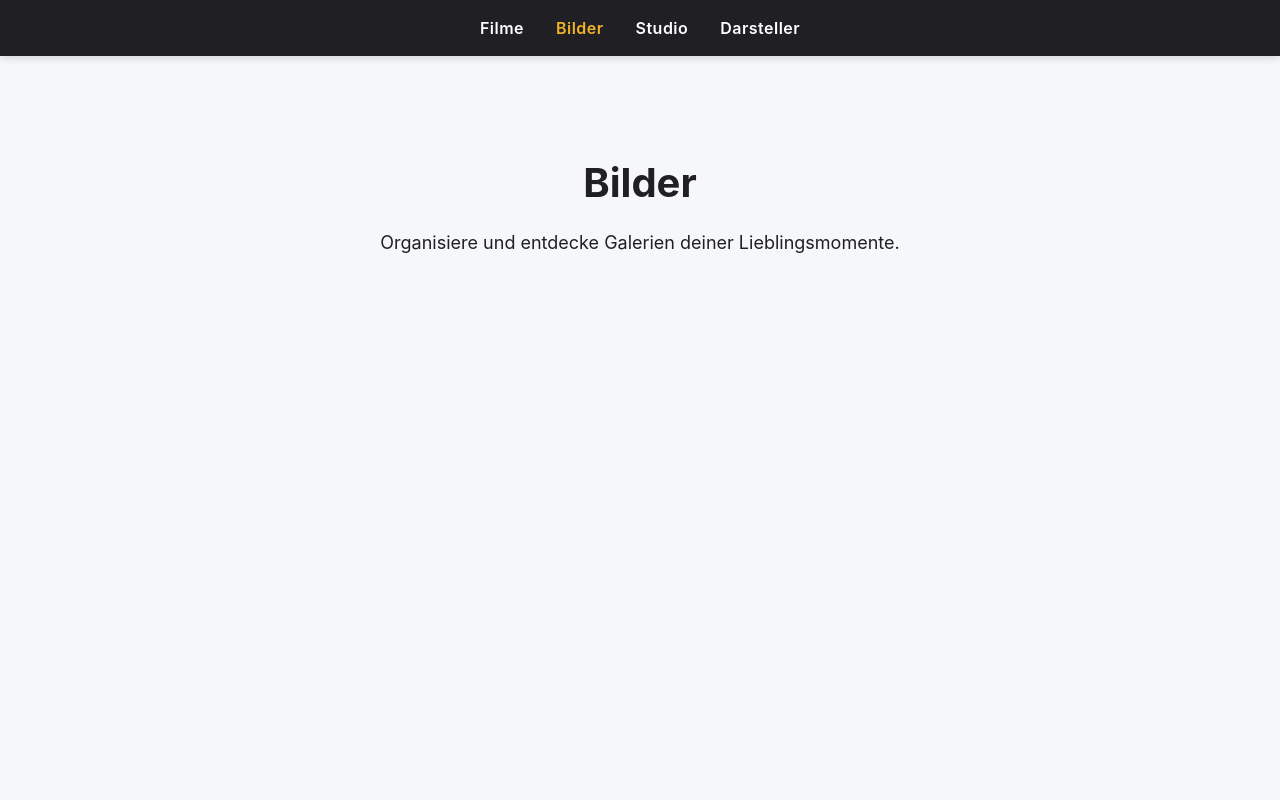
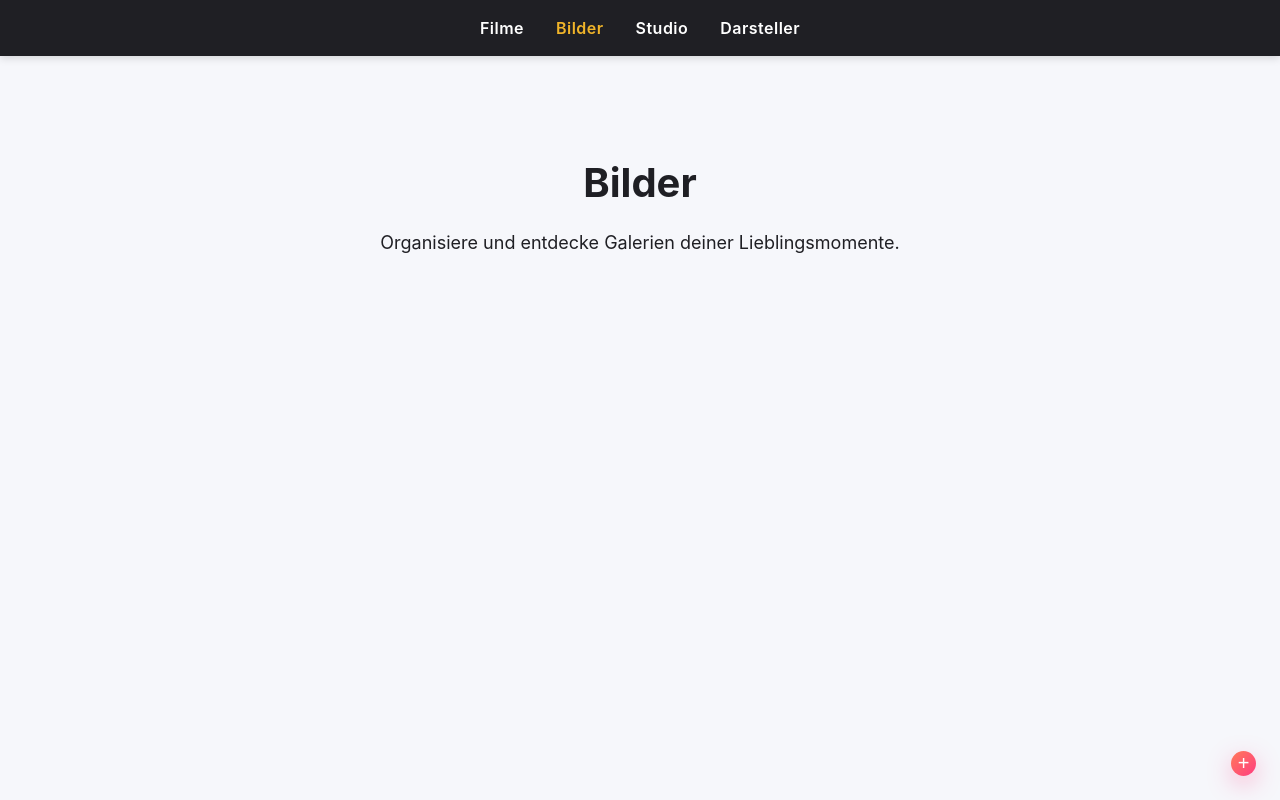
Before and after one commit to Amnoises/mediacenter-web, a Vue app: page /bilder in a window 1280 px wide. Built offline with nearby package versions, Linux system fonts and the light colour scheme.

Commit message:
Add floating add button to media views

```diff
--- /dev/null
+++ b/src/components/FloatingActionButton.vue
@@ -0,0 +1,62 @@
+<template>
+  <button
+    class="floating-action-button"
+    type="button"
+    :aria-label="ariaLabel"
+    @click="onClick"
+  >
+    <span aria-hidden="true">+</span>
+  </button>
+</template>
+
+<script setup lang="ts">
+import { toRefs } from 'vue';
+
+const props = withDefaults(defineProps<{ ariaLabel?: string }>(), {
+  ariaLabel: 'Neues Element hinzufügen',
+});
+
+const emit = defineEmits<{ (event: 'click'): void }>();
+
+const onClick = () => emit('click');
+
+const { ariaLabel } = toRefs(props);
+</script>
+
+<style scoped>
+.floating-action-button {
+  position: fixed;
+  right: 1.5rem;
+  bottom: 1.5rem;
+  width: 25px;
+  height: 25px;
+  display: inline-flex;
+  align-items: center;
+  justify-content: center;
+  border-radius: 50%;
+  border: none;
+  background: linear-gradient(135deg, #ff7a59, #ff3d81);
+  color: #ffffff;
+  font-size: 1.25rem;
+  line-height: 1;
+  cursor: pointer;
+  box-shadow: 0 0.5rem 1.5rem rgba(255, 61, 129, 0.35);
+  transition: transform 0.2s ease, box-shadow 0.2s ease;
+}
+
+.floating-action-button:hover,
+.floating-action-button:focus-visible {
+  transform: scale(1.05);
+  box-shadow: 0 0.75rem 2rem rgba(255, 61, 129, 0.45);
+}
+
+.floating-action-button:focus-visible {
+  outline: 2px solid #ffffff;
+  outline-offset: 3px;
+}
+
+.floating-action-button span {
+  pointer-events: none;
+  margin-top: -2px;
+}
+</style>
--- a/src/env.d.ts
+++ b/src/env.d.ts
@@ -2,6 +2,6 @@
 
 declare module '*.vue' {
   import type { DefineComponent } from 'vue'
-  const component: DefineComponent<{}, {}, any>
+  const component: DefineComponent<Record<string, never>, Record<string, never>, unknown>
   export default component
 }
--- a/src/router/index.ts
+++ b/src/router/index.ts
@@ -84,7 +84,7 @@ async function resolveComponent(component?: Component | AsyncComponent) {
   }
 
   if (typeof component === 'function') {
-    const resolved = await component()
+    const resolved = await (component as AsyncComponent)()
     if (typeof resolved === 'object' && 'default' in resolved && resolved.default) {
       return resolved.default
     }
@@ -108,7 +108,7 @@ function createRouter(options: RouterOptions): Router {
   const applyRoute = async (path: string, type: NavigationType) => {
     latestNavigationId += 1
     const navigationId = latestNavigationId
-    let targetPath = normalizePath(path)
+    const targetPath = normalizePath(path)
     const record = matchRoute(targetPath)
 
     if (record?.redirect) {
--- a/src/views/BilderView.vue
+++ b/src/views/BilderView.vue
@@ -2,8 +2,23 @@
   <section class="view">
     <h1>Bilder</h1>
     <p>Organisiere und entdecke Galerien deiner Lieblingsmomente.</p>
+    <FloatingActionButton aria-label="Neues Bild hinzufügen" @click="createImage" />
   </section>
 </template>
+
+<script setup lang="ts">
+import FloatingActionButton from '../components/FloatingActionButton.vue';
+
+const createImage = () => {
+  const newImage = {
+    id: Date.now(),
+    title: 'Neues Bild',
+    createdAt: new Date().toISOString(),
+  };
+
+  console.log('Neues Bild-Objekt erstellt:', newImage);
+};
+</script>
 
 <style scoped>
 .view {
--- a/src/views/DarstellerView.vue
+++ b/src/views/DarstellerView.vue
@@ -2,8 +2,23 @@
   <section class="view">
     <h1>Darsteller</h1>
     <p>Behalte Schauspielerinnen und Schauspieler sowie ihre Rollen im Blick.</p>
+    <FloatingActionButton aria-label="Neuen Darsteller hinzufügen" @click="createActor" />
   </section>
 </template>
+
+<script setup lang="ts">
+import FloatingActionButton from '../components/FloatingActionButton.vue';
+
+const createActor = () => {
+  const newActor = {
+    id: Date.now(),
+    name: 'Neue Darstellerin',
+    createdAt: new Date().toISOString(),
+  };
+
+  console.log('Neues Darsteller-Objekt erstellt:', newActor);
+};
+</script>
 
 <style scoped>
 .view {
--- a/src/views/MoviesView.vue
+++ b/src/views/MoviesView.vue
@@ -2,8 +2,23 @@
   <section class="view">
     <h1>Filme</h1>
     <p>Hier könnten Highlights und Empfehlungen aus der Mediathek stehen.</p>
+    <FloatingActionButton aria-label="Neuen Film hinzufügen" @click="createMovie" />
   </section>
 </template>
+
+<script setup lang="ts">
+import FloatingActionButton from '../components/FloatingActionButton.vue';
+
+const createMovie = () => {
+  const newMovie = {
+    id: Date.now(),
+    title: 'Neuer Film',
+    createdAt: new Date().toISOString(),
+  };
+
+  console.log('Neues Film-Objekt erstellt:', newMovie);
+};
+</script>
 
 <style scoped>
 .view {
--- a/src/views/StudioView.vue
+++ b/src/views/StudioView.vue
@@ -2,8 +2,23 @@
   <section class="view">
     <h1>Studio</h1>
     <p>Verwalte Produktionen, Projekte und neue Ideen an einem Ort.</p>
+    <FloatingActionButton aria-label="Neues Studio-Projekt hinzufügen" @click="createProject" />
   </section>
 </template>
+
+<script setup lang="ts">
+import FloatingActionButton from '../components/FloatingActionButton.vue';
+
+const createProject = () => {
+  const newProject = {
+    id: Date.now(),
+    title: 'Neues Projekt',
+    createdAt: new Date().toISOString(),
+  };
+
+  console.log('Neues Studio-Projekt erstellt:', newProject);
+};
+</script>
 
 <style scoped>
 .view {
```
Also changed, not shown: eslint.config.js (+30 -10 lines).
